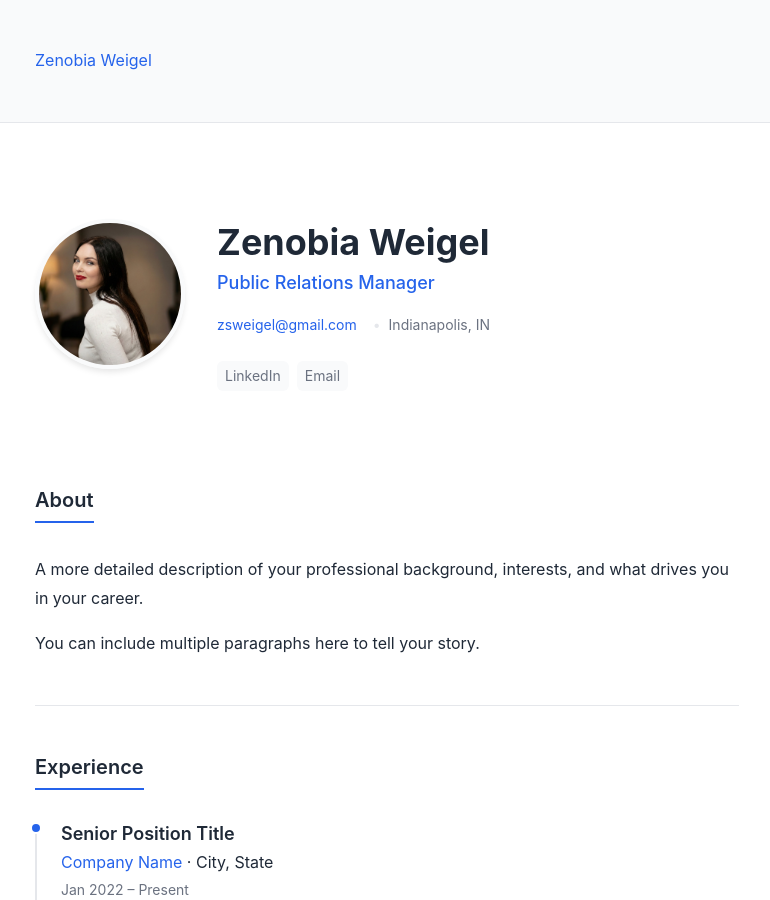
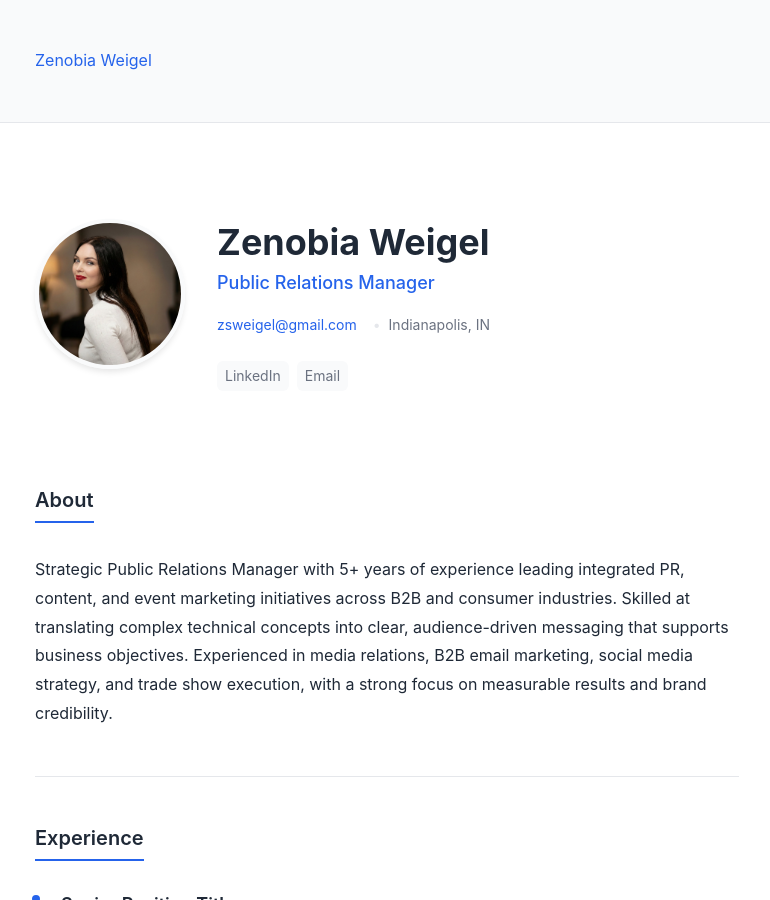
Before and after one commit to Zenobia-Weigel/Zenobia-Portfolio-Website, a Jekyll site: the page built from index.html, in a window 1280 px wide and 900 px high. Shown: the whole window, without its empty margins (253-1023 px from the left). Built offline with Jekyll 4.4.1, drawn with Linux system fonts in a browser that asks for light colours.

Commit message:
Update _data/profile.yml (via Pages CMS)

```diff
--- a/_data/profile.yml
+++ b/_data/profile.yml
@@ -3,14 +3,16 @@ title: Public Relations Manager
 email: zsweigel@gmail.com
 location: Indianapolis, IN
 photo: /images/Profile Photo.jpg
-summary: |
-  Brief professional summary highlighting your expertise and career focus.
-about: >-
-  A more detailed description of your professional background, interests, and
-  what drives you in your career.
-
-
-  You can include multiple paragraphs here to tell your story.
+summary: Strategic Public Relations Manager with 5+ years of experience leading
+  integrated PR, content, and event marketing initiatives across B2B and
+  consumer industries.
+about: Strategic Public Relations Manager with 5+ years of experience leading
+  integrated PR, content, and event marketing initiatives across B2B and
+  consumer industries. Skilled at translating complex technical concepts into
+  clear, audience-driven messaging that supports business objectives.
+  Experienced in media relations, B2B email marketing, social media strategy,
+  and trade show execution, with a strong focus on measurable results and brand
+  credibility.
 social:
   - platform: linkedin
     url: https://www.linkedin.com/in/zenobia-weigel-88a645a8
```
